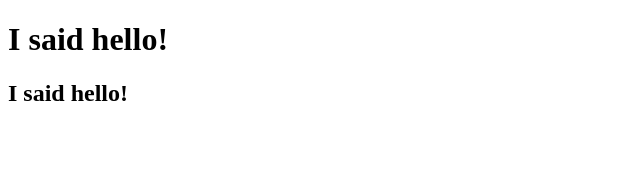
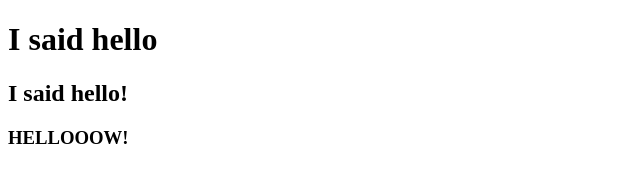
Before and after one commit to JA-Phillips/JA-Phillips.github.io, a plain HTML site: page example.html in a window 1280 px wide. Shown: the whole page, without its empty margins (0-640 px from the left). Drawn offline with Linux system fonts and the light colour scheme.

Commit message:
Update example.html

```diff
--- a/example.html
+++ b/example.html
@@ -3,8 +3,9 @@
     <title> Hello World! </title>
   </head>
   <body>
-    <h1> I said hello! <h1>
-      <h2> I said hello! <h2>
+    <h1> I said hello </h1>
+      <h2> I said hello! </h2>
+        <h3> HELLOOOW! </h3>
   </body>
 
 
```
